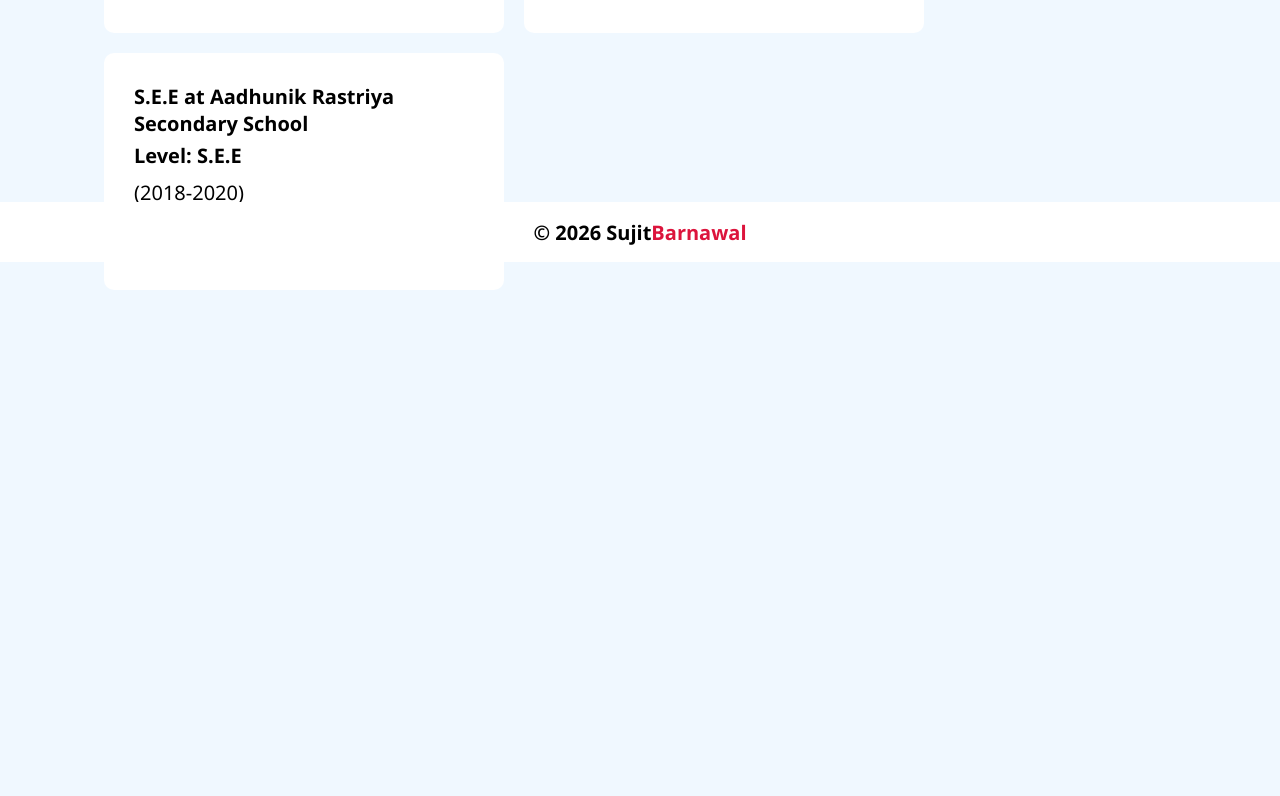
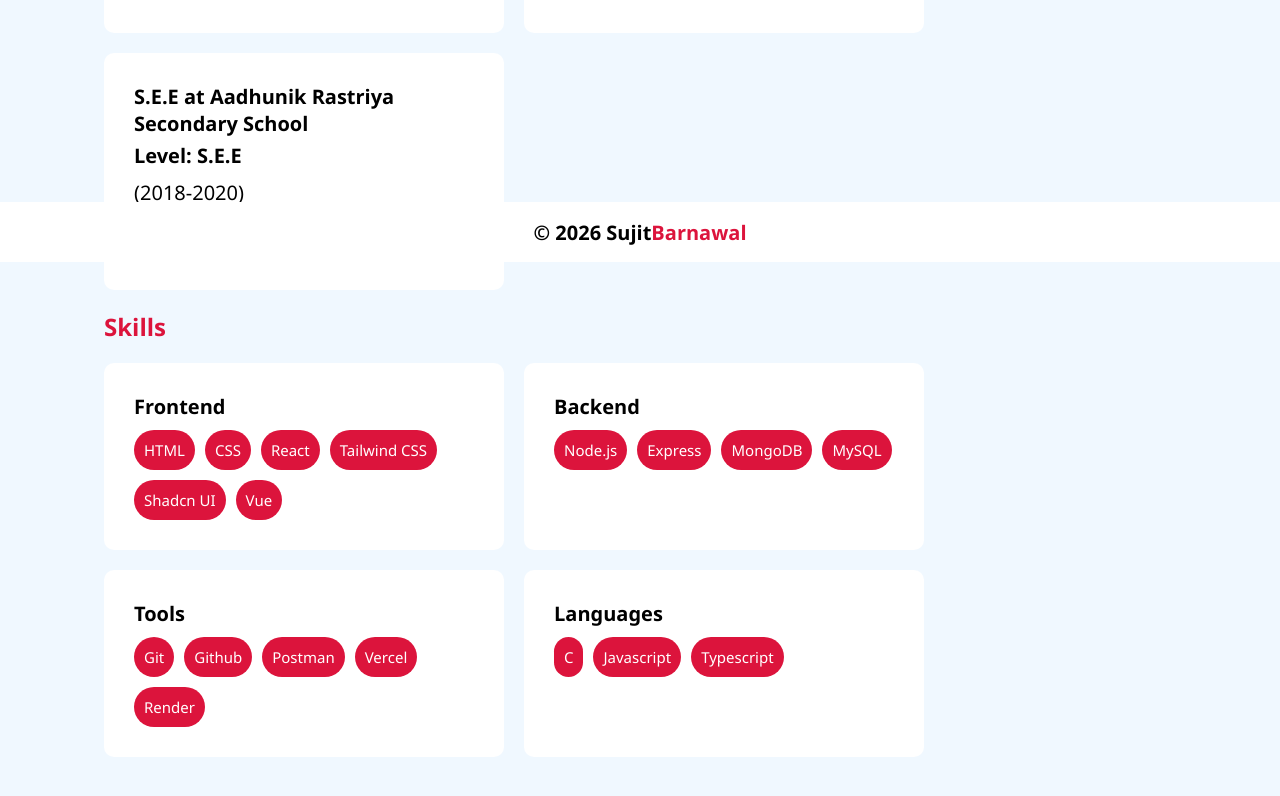
Before and after one commit to sujitbarnawal/week4-nuxt, a Nuxt app in the folder day1-application/: page /about in a window 1280 px wide. Shown: the part 538-1334 px from the top of the page. Before the commit the page ends 908 px from the top, so only its background shows below. Built offline with nearby package versions, Linux system fonts and the light colour scheme.

Commit message:
feat: Skills Section added in about page

```diff
--- /dev/null
+++ b/day1-application/app/assets/data/skillData.ts
@@ -0,0 +1,22 @@
+export interface SkillCategory {
+  title: string
+  items: string[]
+}
+export const skills: SkillCategory[] = [
+  {
+    title: "Frontend",
+    items: ["HTML", "CSS", "React", "Tailwind CSS", "Shadcn UI", "Vue"],
+  },
+  {
+    title: "Backend",
+    items: ["Node.js", "Express", "MongoDB", "MySQL"],
+  },
+  {
+    title: "Tools",
+    items: ["Git", "Github", "Postman", "Vercel", "Render"],
+  },
+  {
+    title: "Languages",
+    items: ["C", "Javascript", "Typescript"],
+  },
+]
--- /dev/null
+++ b/day1-application/app/components/SkillsCard.vue
@@ -0,0 +1,52 @@
+<script setup lang="ts">
+import type { SkillCategory } from '~/assets/data/skillData';
+
+
+
+const props = defineProps<{
+    skill: SkillCategory
+}>()
+</script>
+
+<template>
+    <div class="skills-card">
+        <p class="category-title">{{ skill.title }}</p>
+        <div class="skill-items">
+            <p class="items" v-for="item in skill.items">
+                {{ item }}
+            </p>
+        </div>
+
+
+    </div>
+
+</template>
+
+<style scoped>
+.skills-card {
+    background-color: white;
+    width: 400px;
+    height: auto;
+    border-radius: 10px;
+    padding: 30px;
+    font-size: 20px;
+}
+.category-title{
+    font-size:20px;
+    font-weight: bolder;
+    margin-bottom: 10px;
+}
+.skill-items{
+    display: flex;
+    flex-wrap: wrap;
+    gap: 10px;
+}
+.items{
+    background-color: crimson;
+    color: white;
+    padding: 10px;
+    border-radius: 20px;
+    font-size: 15px;
+
+}
+</style>
--- a/day1-application/app/pages/about.vue
+++ b/day1-application/app/pages/about.vue
@@ -1,6 +1,8 @@
 <script setup lang="ts">
 import { educations } from '~/assets/data/educationData';
+import { skills } from '~/assets/data/skillData';
 import EducationCard from '~/components/EducationCard.vue';
+import SkillsCard from '~/components/SkillsCard.vue';
 
 </script>
 
@@ -23,6 +25,11 @@ import EducationCard from '~/components/EducationCard.vue';
 
         </div>
         <div class="skills">
+            <h1 class="skills-title">Skills</h1>
+            <div class="skills-cards">
+                <SkillsCard v-for="skill in skills" :key="skill.title" :skill="skill"/>
+
+            </div>
 
         </div>
         <div class="services">
@@ -63,6 +70,17 @@ import EducationCard from '~/components/EducationCard.vue';
     margin-top: 20px;
 }
 
+.skills-title {
+    color: crimson;
+    margin-bottom: 10px;
+}
+
+.skills-cards{
+    display: flex;
+    gap: 20px;
+    flex-wrap: wrap;
+    margin-top: 20px;
+}
 @media (min-width:480px) {
     .about-me {
         width: 50%;
```
